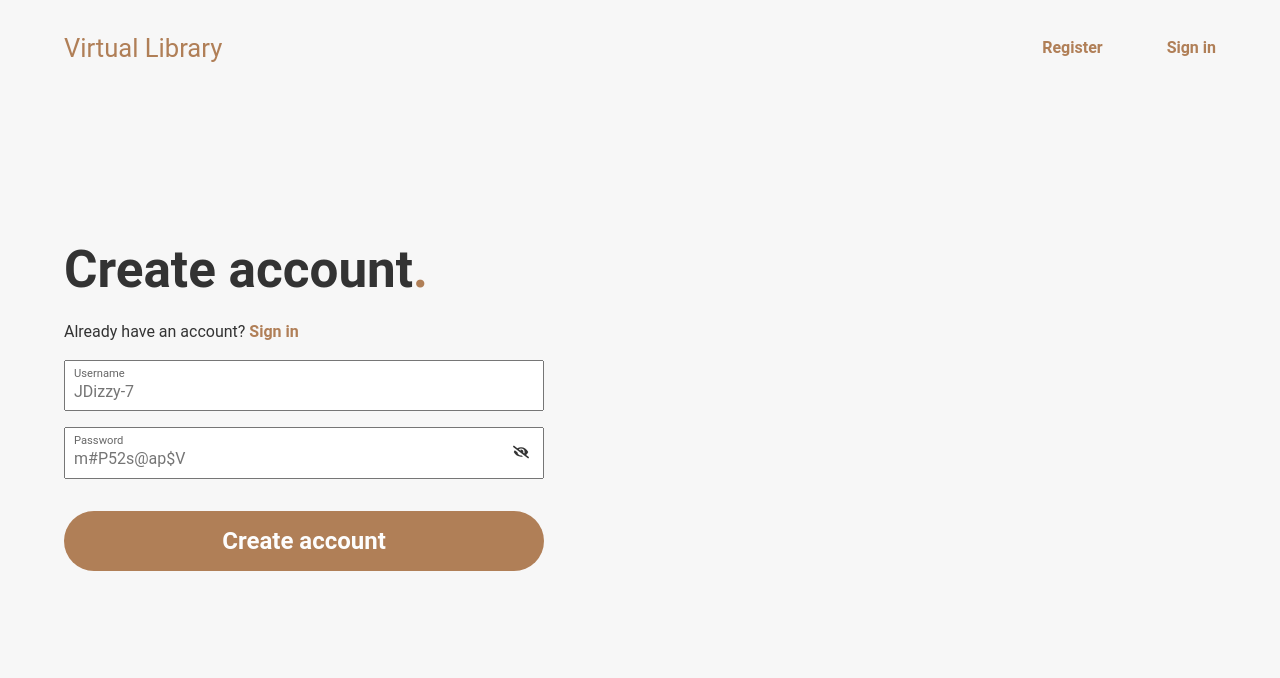
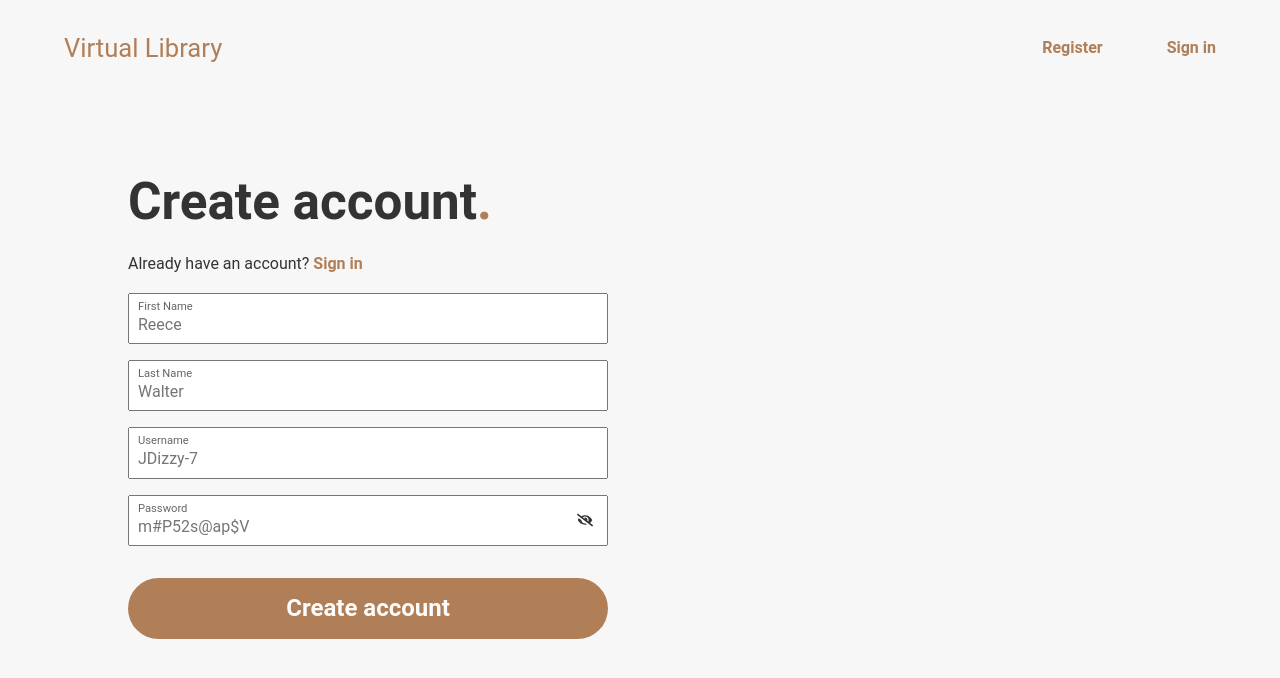
Before and after one commit to nwils000/book-catalog-frontend, a React (Vite) app: page /register in a window 1280 px wide. Shown: the top 678 px of the page. Built offline with nearby package versions, Linux system fonts and the light colour scheme.

Commit message:
added first name and last name to register and also added more margin to login/register

```diff
--- a/src/components/Register.jsx
+++ b/src/components/Register.jsx
@@ -7,6 +7,8 @@ import LandingPageNavBar from './LandingPageNavBar.jsx';
 
 export default function Register() {
   const [passwordHidden, setPasswordHidden] = useState(true);
+  const [firstName, setFirstName] = useState('');
+  const [lastName, setLastName] = useState('');
   const [username, setUsername] = useState('');
   const [password, setPassword] = useState('');
   const [passwordType, setPasswordType] = useState('password');
@@ -31,6 +33,26 @@ export default function Register() {
           Already have an account? <Link to="/login">Sign in</Link>
         </p>
         <div className="signup-input-wrapper">
+          <div className="label-input-wrapper" style={{ position: 'relative' }}>
+            <label htmlFor="firstName">First Name</label>
+            <input
+              id="firstName"
+              type="text"
+              onChange={(e) => setFirstName(e.target.value)}
+              value={firstName}
+              placeholder="Reece"
+            />
+          </div>
+          <div className="label-input-wrapper" style={{ position: 'relative' }}>
+            <label htmlFor="lastName">Last Name</label>
+            <input
+              id="lastName"
+              type="text"
+              onChange={(e) => setLastName(e.target.value)}
+              value={lastName}
+              placeholder="Walter"
+            />
+          </div>
           <div className="label-input-wrapper" style={{ position: 'relative' }}>
             <label htmlFor="username">Username</label>
             <input
--- a/src/styles/login.css
+++ b/src/styles/login.css
@@ -4,7 +4,7 @@
   flex-direction: column;
   justify-content: center;
   align-items: start;
-  padding: 20rem 0;
+  padding: 20rem 4rem;
 }
 
 .login h1 span {
--- a/src/styles/register.css
+++ b/src/styles/register.css
@@ -4,7 +4,7 @@
   flex-direction: column;
   justify-content: center;
   align-items: start;
-  padding: 20rem 0;
+  padding: 20rem 4rem;
 }
 
 .signup h1 span {
```
Also changed, not shown: src/App.css (deleted, +0 -15 lines), src/api/user-api.js (added).
